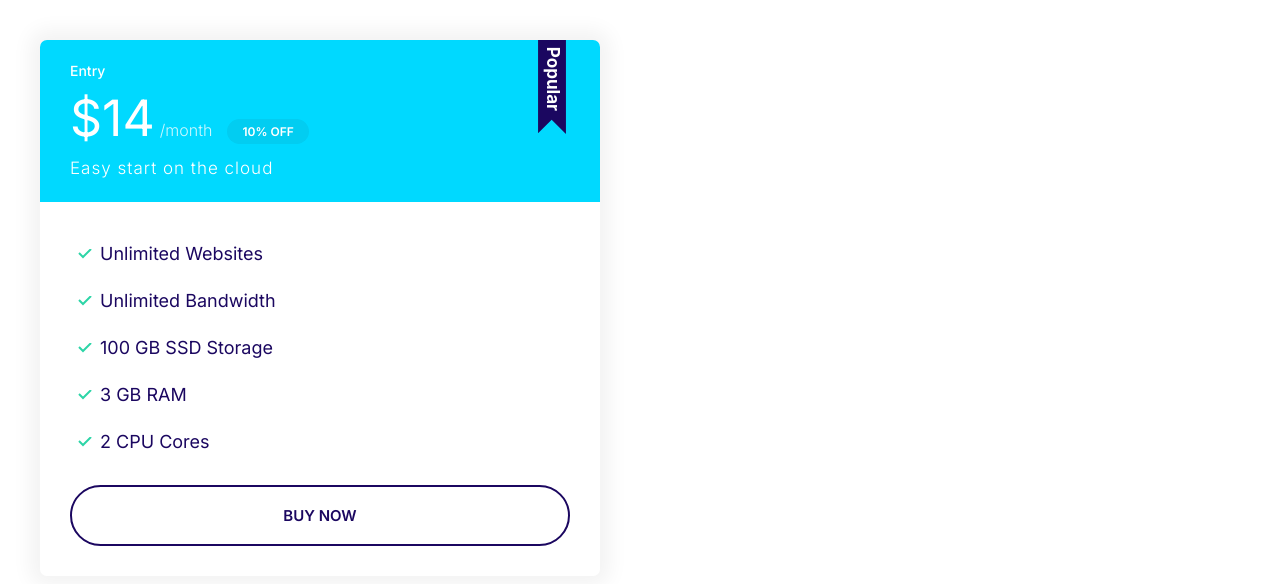
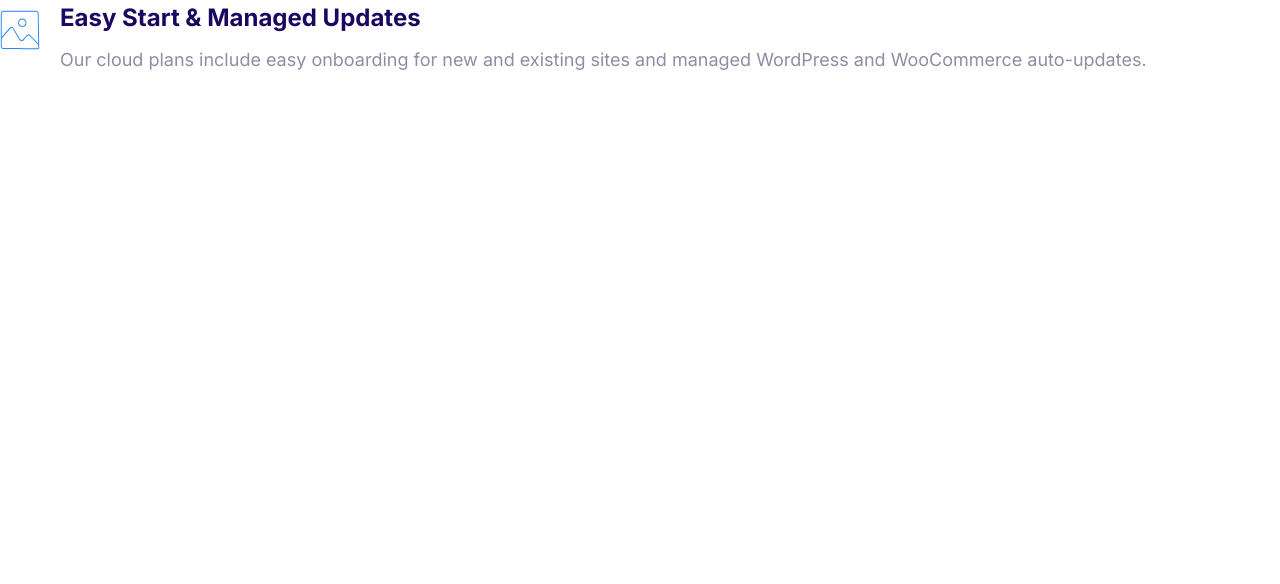
Before and after one commit to WollenMoth/moshify, a plain HTML site: page index.html in a window 1280 px wide. Drawn offline with Linux system fonts and the light colour scheme.

Commit message:
Build the media component.

```diff
--- a/css/styles.css
+++ b/css/styles.css
@@ -368,3 +368,21 @@ a {
     font-size: 1.7rem;
   }
 }
+
+/* Media */
+
+.media {
+  display: flex;
+}
+
+.media__title {
+  margin-top: 0;
+}
+
+.media__body {
+  margin: 0 2rem;
+}
+
+.media__image {
+  margin-top: 1rem;
+}
--- a/index.html
+++ b/index.html
@@ -15,27 +15,18 @@
     <title>Document</title>
   </head>
   <body>
-    <div style="width: 50%; padding: 4rem;">
-      <div class="plan plan--popular">
-        <div class="card card--secondary">
-          <header class="card__header">
-            <h3 class="plan__name">Entry</h3>
-            <span class="plan__price">$14</span>
-            <span class="plan__billing-cycle">/month</span>
-            <span class="badge badge--secondary badge--small">10% OFF</span>
-            <span class="plan__description">Easy start on the cloud</span>
-          </header>
-          <div class="card__body">
-            <ul class="list list--tick">
-              <li class="list__item">Unlimited Websites</li>
-              <li class="list__item">Unlimited Bandwidth</li>
-              <li class="list__item">100 GB SSD Storage</li>
-              <li class="list__item">3 GB RAM</li>
-              <li class="list__item">2 CPU Cores</li>
-            </ul>
-            <button class="btn btn--block btn--outline">Buy Now</button>
-          </div>
-        </div>
+    <div class="media">
+      <div class="media__image">
+        <svg class="icon icon--primary">
+          <use xlink:href="images/sprite.svg#snap"></use>
+        </svg>
+      </div>
+      <div class="media__body">
+        <h3 class="media__title">Easy Start & Managed Updates</h3>
+        <p>
+          Our cloud plans include easy onboarding for new and existing sites and
+          managed WordPress and WooCommerce auto-updates.
+        </p>
       </div>
     </div>
   </body>
```
Also changed, not shown: components/media.html (added, +14 -0 lines).
